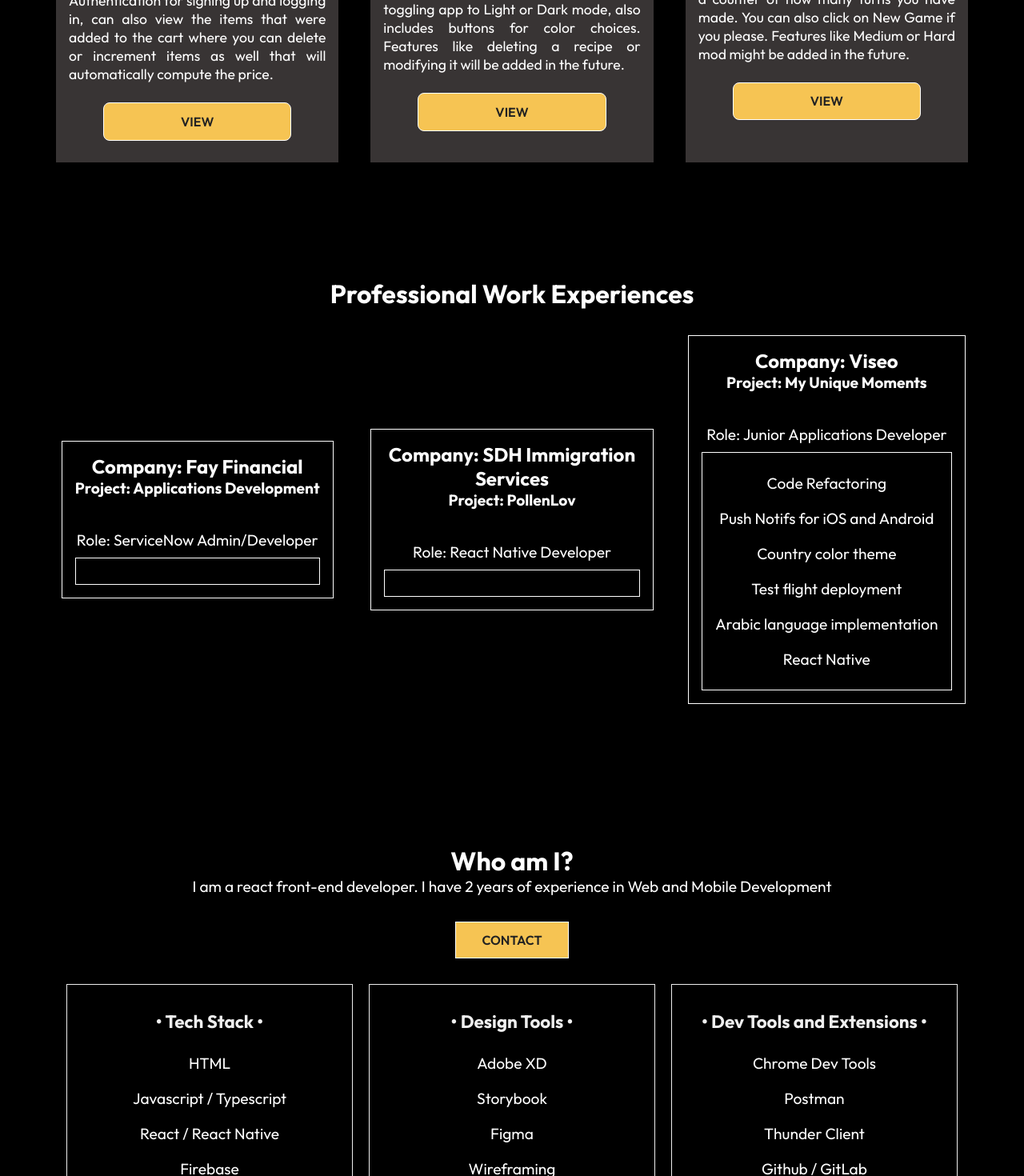
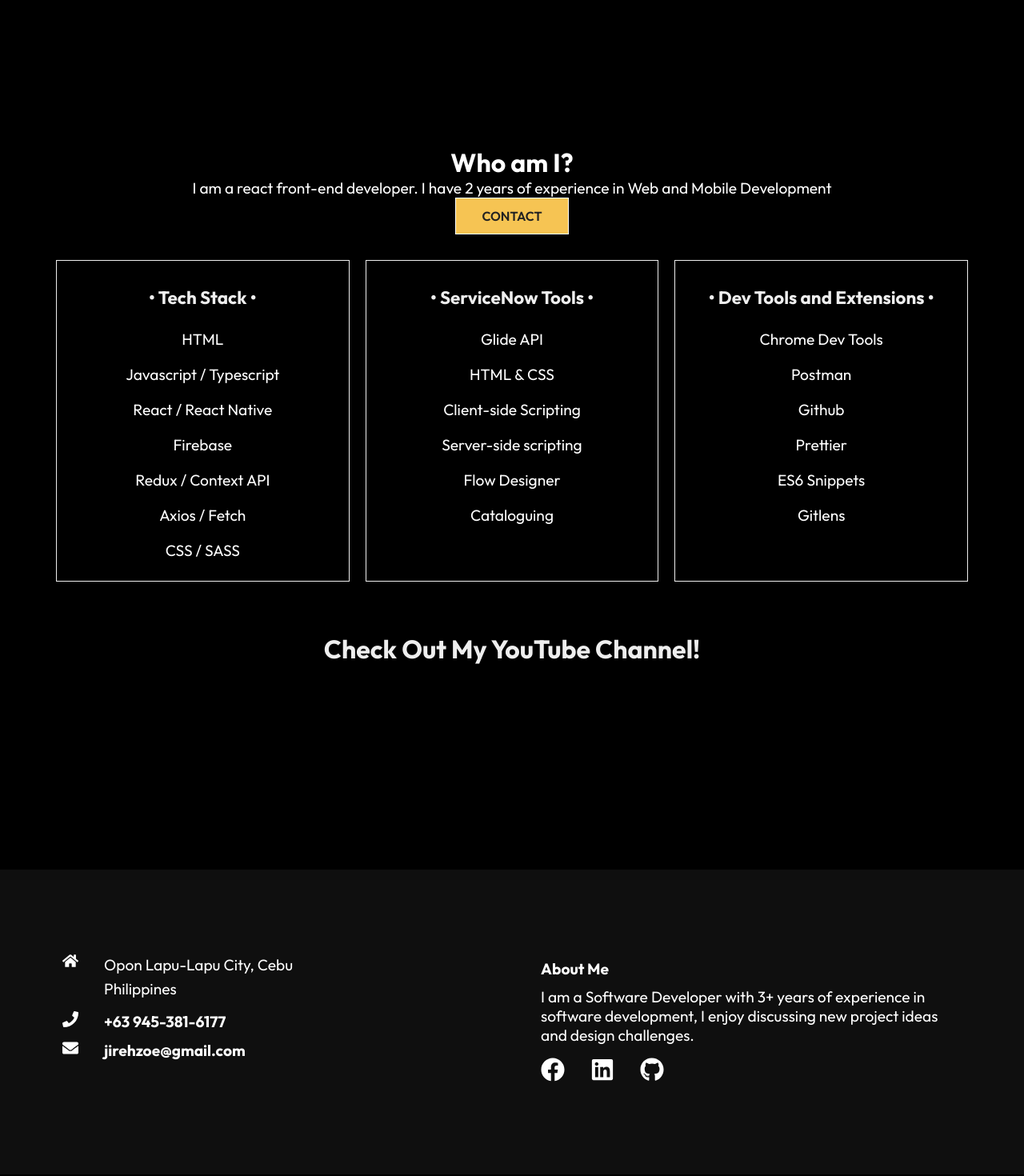
Before and after one commit to zoecabrales/jz-portfolio, a React (Create React App) app: page / in a window 1280 px wide. Shown: the part 1320-2790 px from the top of the page at 80% size. Built offline with nearby package versions, Linux system fonts and the light colour scheme.

Commit message:
updates and changes on ui and functionality

```diff
--- a/src/components/About/AboutContent.js
+++ b/src/components/About/AboutContent.js
@@ -1,4 +1,5 @@
 import React from "react";
+import AboutCard from "../data/AboutCard";
 import { Link } from "react-router-dom";
 import YouTube from "react-youtube";
 import "./AboutContentStyles.css";
@@ -11,6 +12,34 @@
       autoplay: 0,
     },
   };
+
+  const techStack = [
+    "HTML",
+    "Javascript / Typescript",
+    "React / React Native",
+    "Firebase",
+    "Redux / Context API",
+    "Axios / Fetch",
+    "CSS / SASS ",
+  ];
+
+  const serviceNow = [
+    "Glide API",
+    "HTML & CSS",
+    "Client-side Scripting",
+    "Server-side scripting",
+    "Flow Designer",
+    "Cataloguing",
+  ];
+
+  const devTools = [
+    "Chrome Dev Tools",
+    "Postman",
+    "Github",
+    "Prettier",
+    "ES6 Snippets",
+    "Gitlens",
+  ];
 
   return (
     <div className="about">
@@ -25,68 +54,19 @@
             Contact
           </button>
         </Link>
+      </div>
 
-        <div className="about-container">
-          <div
-            className="about-card"
-            data-aos="fade-up"
-            data-aos-offset="200"
-            data-aos-delay="100"
-            data-aos-duration="1000"
-            data-aos-easing="ease-in-out"
-            data-aos-mirror="true"
-            data-aos-once="true"
-          >
-            <h3>• Tech Stack •</h3>
-            <p>HTML</p>
-            <p>Javascript / Typescript</p>
-            <p>React / React Native</p>
-            <p>Firebase</p>
-            <p>Redux / Context API</p>
-            <p>Axios / Fetch</p>
-            <p>CSS / SASS / Styled Components / MUI</p>
-            <p>Node JS</p>
-            <p>mySQL DB </p>
-          </div>
-          <div
-            className="about-card"
-            data-aos="fade-up"
-            data-aos-offset="200"
-            data-aos-delay="200"
-            data-aos-duration="1000"
-            data-aos-easing="ease-in-out"
-            data-aos-mirror="true"
-            data-aos-once="true"
-          >
-            <h3>• Design Tools •</h3>
-            <p>Adobe XD</p>
-            <p>Storybook</p>
-            <p>Figma</p>
-            <p>Wireframing</p>
-            <p>Prototyping</p>
-          </div>
-          <div
-            className="about-card"
-            data-aos="fade-up"
-            data-aos-offset="200"
-            data-aos-delay="300"
-            data-aos-duration="1000"
-            data-aos-easing="ease-in-out"
-            data-aos-mirror="true"
-            data-aos-once="true"
-          >
-            <h3>• Dev Tools and Extensions •</h3>
-            <p>Chrome Dev Tools</p>
-            <p>Postman</p>
-            <p>Thunder Client</p>
-            <p>Github / GitLab</p>
-            <p>ESLint</p>
-            <p>Prettier</p>
-            <p>ES6 Snippets</p>
-            <p>Gitlens</p>
-          </div>
-        </div>
+      {/* About Cards */}
+      <div className="about-container">
+        <AboutCard title="• Tech Stack •" items={techStack} />
+        <AboutCard title="• ServiceNow Tools •" items={serviceNow} />
+        <AboutCard title="• Dev Tools and Extensions •" items={devTools} />
       </div>
+
+      <div className="social-media-title" data-aos="fade-up">
+        <h2>Check Out My YouTube Channel!</h2>
+      </div>
+
       {/* Embed YouTube video */}
       <div className="video-container" data-aos="fade-up">
         <YouTube videoId="QSURtD1gro8" opts={videoOptions} />
--- a/src/components/About/AboutContentStyles.css
+++ b/src/components/About/AboutContentStyles.css
@@ -4,23 +4,19 @@
     background-color: black;
   }
 
-.title {
+  .heading {
     text-align: center;
-    margin: auto;
-    padding: 1rem;
-    max-width: 350px;
+    margin-bottom: 2rem;
   }
 
-.left p {
-    margin: 1.2rem 0;
+  .social-media-title {
+    text-align: center;
+    margin-top: 4rem;
   }
 
-.btn-about {
-    margin: 2rem 0;
-}
-
-.btn-about:hover {
-    border-radius: 20px;
+  .social-media-title h2 {
+    font-size: 2rem;
+    color: #eee;
   }
 
   /* Container for the YouTube video */
@@ -32,12 +28,13 @@
 
   /* Video iframe sizing */
   .video-container iframe {
-    width: 960px;  /* Width similar to YouTube theater mode */
+    width: 960px; /* Width similar to YouTube theater mode */
     height: 540px; /* Height similar to YouTube theater mode */
-    max-width: 150%;
+    max-width: 100%;
     max-height: calc(100vw * 9 / 16); /* Maintain 16:9 aspect ratio */
   }
 
+  /* About Container for the Cards */
   .about-container {
     max-width: 1140px;
     margin: auto;
@@ -53,12 +50,6 @@
     padding: 1rem;
   }
 
-.about-card:hover {
-    background-color: #141414;
-    border-radius: 30px;
-    transition: 0.3s;
-}
-
   .about-card h3 {
     font-size: 1.4rem;
     padding: 1rem;
@@ -67,17 +58,3 @@
   .about-card p {
     padding: 10px 0;
   }
-
-@media screen and (max-width: 740px) {
-    .about-container {
-        max-width: 90%;
-        margin: auto;
-        row-gap: 35px;
-        grid-template-columns: 1fr;
-    }
-
-    .video-container iframe {
-        width: 100%;  /* Full width for small screens */
-        height: auto; /* Maintain aspect ratio */
-    }
-}
--- a/src/components/Home/HeroImg.js
+++ b/src/components/Home/HeroImg.js
@@ -1,7 +1,6 @@
 import "./HeroImgStyles.css";
 
 import React from "react";
-
 import IntroImg2 from "../../assets/home-bg2.jpg";
 import Avatar2 from "../../assets/avatar.png";
 import { Link } from "react-router-dom";
--- /dev/null
+++ b/src/components/data/AboutCard.js
@@ -0,0 +1,15 @@
+// AboutCard.js
+import React from "react";
+
+const AboutCard = ({ title, items }) => {
+  return (
+    <div className="about-card" data-aos="fade-up">
+      <h3>{title}</h3>
+      {items.map((item, index) => (
+        <p key={index}>{item}</p>
+      ))}
+    </div>
+  );
+};
+
+export default AboutCard;
--- a/src/components/data/ExpCardData.js
+++ b/src/components/data/ExpCardData.js
@@ -3,26 +3,23 @@
     company: "Fay Financial",
     project: "Applications Development",
     role: "ServiceNow Admin/Developer",
-    duties: [],
+    duties: [
+      "Flow designer implementation",
+      "Client-side scripting",
+      "Server-side scripting",
+    ],
   },
   {
     company: "SDH Immigration Services",
     project: "PollenLov",
     role: "React Native Developer",
-    duties: [],
+    duties: ["React native expo", "Expo router", "Firebase auth and database"],
   },
   {
     company: "Viseo",
     project: "My Unique Moments",
     role: "Junior Applications Developer",
-    duties: [
-      "Code Refactoring",
-      "Push Notifs for iOS and Android",
-      "Country color theme",
-      "Test flight deployment",
-      "Arabic language implementation",
-      "React Native",
-    ],
+    duties: ["Code refactoring", "Test flight deployment", "React native"],
   },
 ];
 
--- a/src/components/data/Work.js
+++ b/src/components/data/Work.js
@@ -7,20 +7,7 @@
   return (
     <div className="work-container">
       <h1 className="project-heading">Projects</h1>
-      <div className="project-container" >
-        {WorkCardData.map((value, index) => {
-          return (
-            <WorkCard
-              key={index}
-              imgsrc={value.imgsrc}
-              title={value.title}
-              text={value.text}
-              view={value.view}
-              source={value.source}
-            />
-          );
-        })}
-      </div>
+      <h2>Will be posting soon some of my personal projects...</h2>
     </div>
   );
 };
--- a/src/routes/About.js
+++ b/src/routes/About.js
@@ -1,9 +1,9 @@
 import React from "react";
-
 import Navbar from "../components/Navbar/Navbar";
 import Footer from "../components/Footer/Footer";
 import HeroImg2 from "../components/Project/HeroImg2";
 import AboutContent from "../components/About/AboutContent";
+import CertCard from "../components/Cards/CertCard/CertCard";
 
 const About = () => {
   return (
@@ -11,6 +11,7 @@
       <Navbar />
       <HeroImg2 heading="ABOUT" text="I'm a friendly Front End Developer." />
       <AboutContent />
+      <CertCard />
       <Footer />
     </div>
   );
--- a/src/routes/Home.js
+++ b/src/routes/Home.js
@@ -12,10 +12,9 @@
     <div>
       <Navbar />
       <HeroImg />
-      <Work />
+      {/* <Work /> */}
       <Exp />
       <About />
-      <CertCard />
       <Footer />
     </div>
   );
--- a/src/routes/Project.js
+++ b/src/routes/Project.js
@@ -9,8 +9,11 @@
   return (
     <div>
       <Navbar />
-      <HeroImg2 heading="PROJECTS" text="Some of my recent works." />
-      <Work />
+      <HeroImg2
+        heading="PROJECTS"
+        text="I will be posting some of my personal projects soon..."
+      />
+      {/* <Work /> */}
       <Footer />
     </div>
   );
```
Also changed, not shown: src/components/data/AboutCardData.js (deleted). Lines whose indentation alone changed are shown as unchanged.
